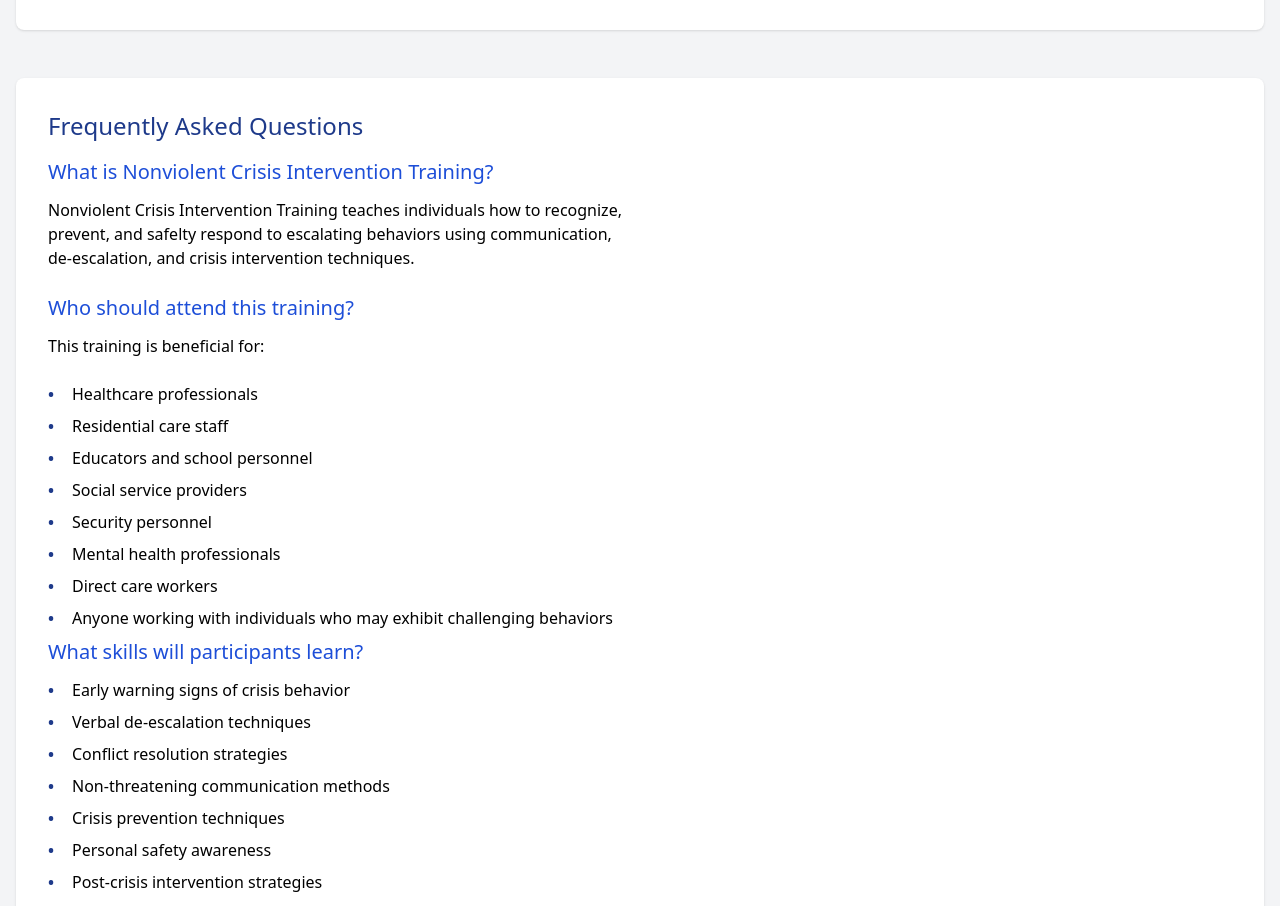
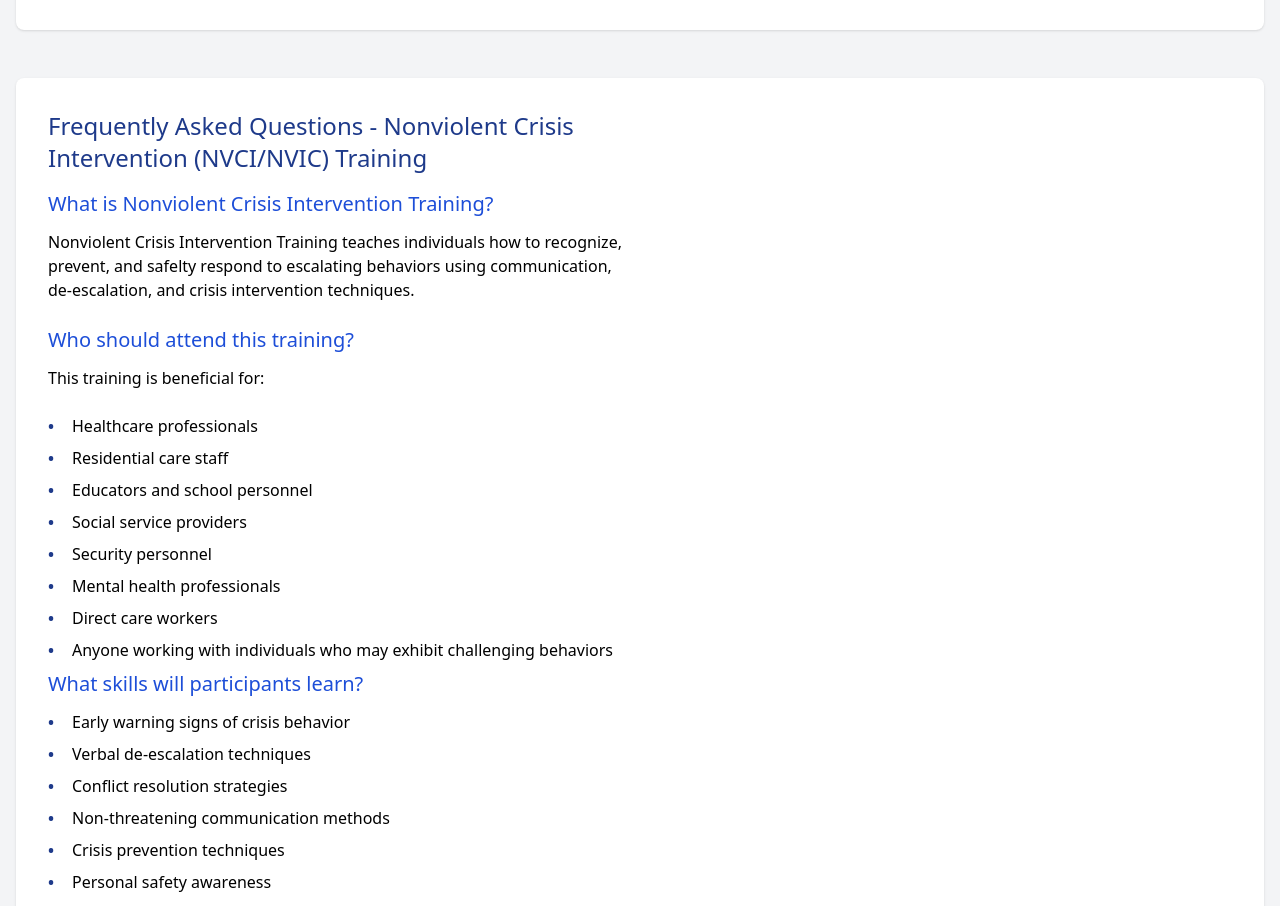
Before and after one commit to DaniDesigns1118/compass-nvct, a React (Vite) app: page / in a window 1280 px wide. Shown: the part 2222-3128 px from the top of the page. Built offline with nearby package versions, Linux system fonts and the light colour scheme.

Commit message:
Update nvct-website-react.tsx

```diff
--- a/src/nvct-website-react.tsx
+++ b/src/nvct-website-react.tsx
@@ -158,7 +158,7 @@ const TrainingSection: React.FC = () => (
 const FAQSection: React.FC = () => (
     <section className="mb-12 p-8 bg-white rounded-lg shadow grid grid-cols-1 xl:grid-cols-2 gap-2">
         <div>
-            <h2 className="text-2xl text-blue-900 mb-4">Frequently Asked Questions</h2>
+            <h2 className="text-2xl text-blue-900 mb-4">Frequently Asked Questions - Nonviolent Crisis Intervention (NVCI/NVIC) Training</h2>
             <h3 className="text-xl text-blue-700 mb-3">What is Nonviolent Crisis Intervention Training?</h3>
             <p className="mb-6">Nonviolent Crisis Intervention Training teaches individuals how to recognize, prevent, and safelty respond to escalating behaviors using communication, de-escalation, and crisis intervention techniques.</p>
             <h3 className="text-xl text-blue-700 mb-3">Who should attend this training?</h3>
```
